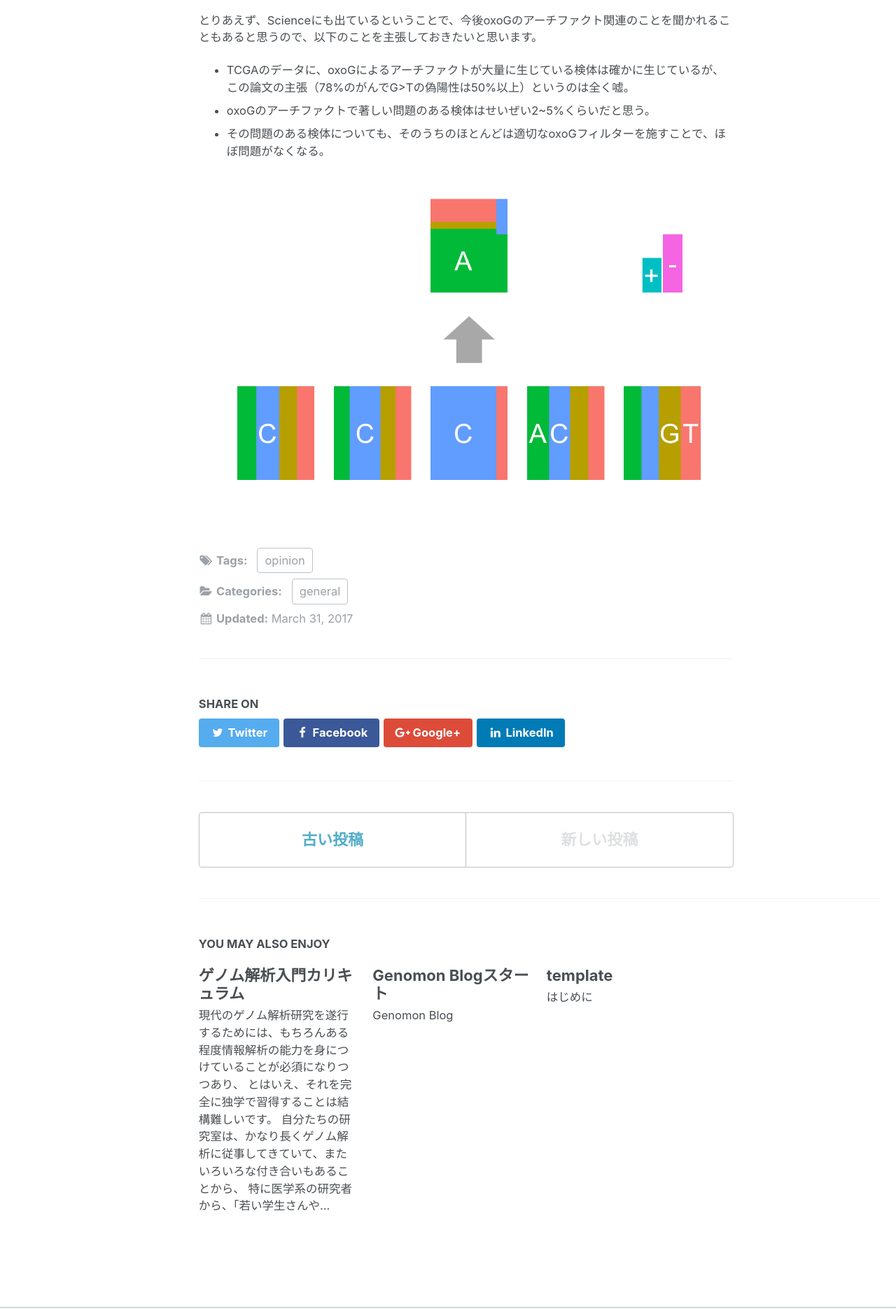
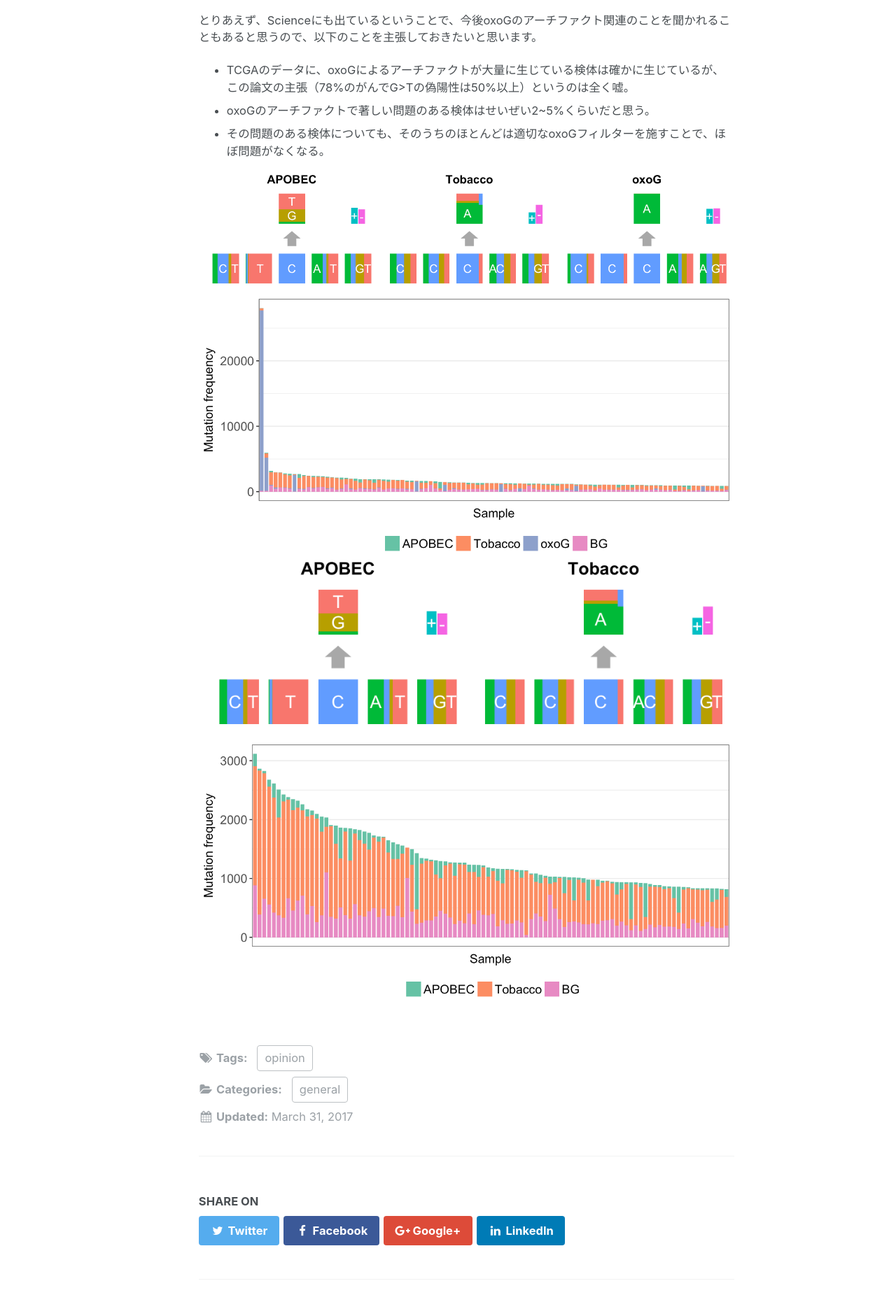
Before and after one commit to Genomon-Project/GenomonPagesR, a Jekyll site: the page built from _posts/2017-03-31-post-oxoG.md, in a window 1280 px wide. Shown: the part 1040-2911 px from the top of the page at 70% size. Built offline with Jekyll 4.4.1, drawn with Linux system fonts in a browser that asks for light colours; some web fonts are replaced.

Commit message:
Update 2017-03-31-post-oxoG.md

```diff
--- a/_posts/2017-03-31-post-oxoG.md
+++ b/_posts/2017-03-31-post-oxoG.md
@@ -35,4 +35,7 @@ author: Shiraishi
 - その問題のある検体についても、そのうちのほとんどは適切なoxoGフィルターを施すことで、ほぼ問題がなくなる。
 
 
-![alt]({{ site.url }}{{ site.baseurl }}/images/2017-03-31-post-oxoG_APOBEC_filt.png)
+![alt]({{ site.url }}{{ site.baseurl }}/images/2017-03-31-post-oxoG_pmsig_unfilt.png)
+![alt]({{ site.url }}{{ site.baseurl }}/images/2017-03-31-post-oxoG_membership_unfilt.png)
+![alt]({{ site.url }}{{ site.baseurl }}/images/2017-03-31-post-oxoG_pmsig_filt.png)
+![alt]({{ site.url }}{{ site.baseurl }}/images/2017-03-31-post-oxoG_membership_filt.png)
```
